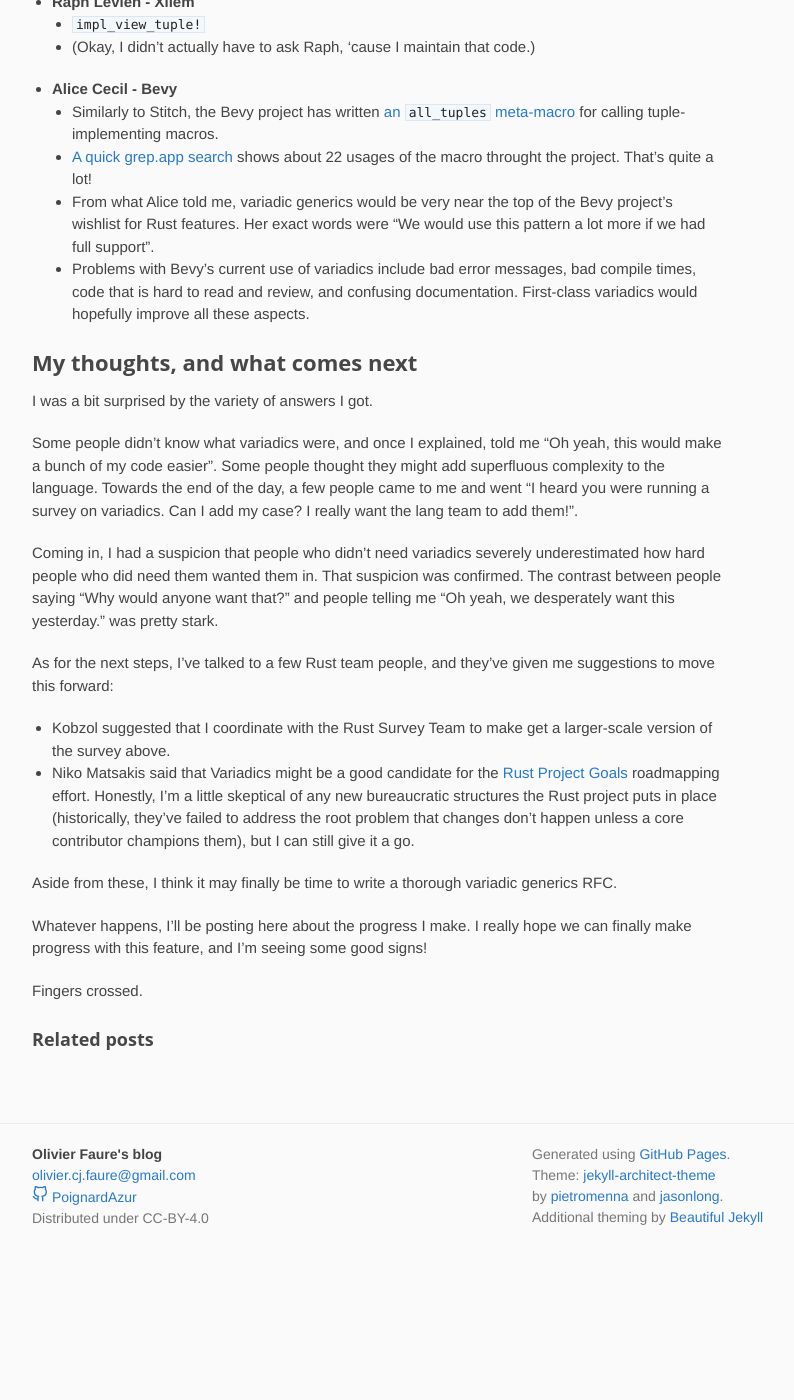
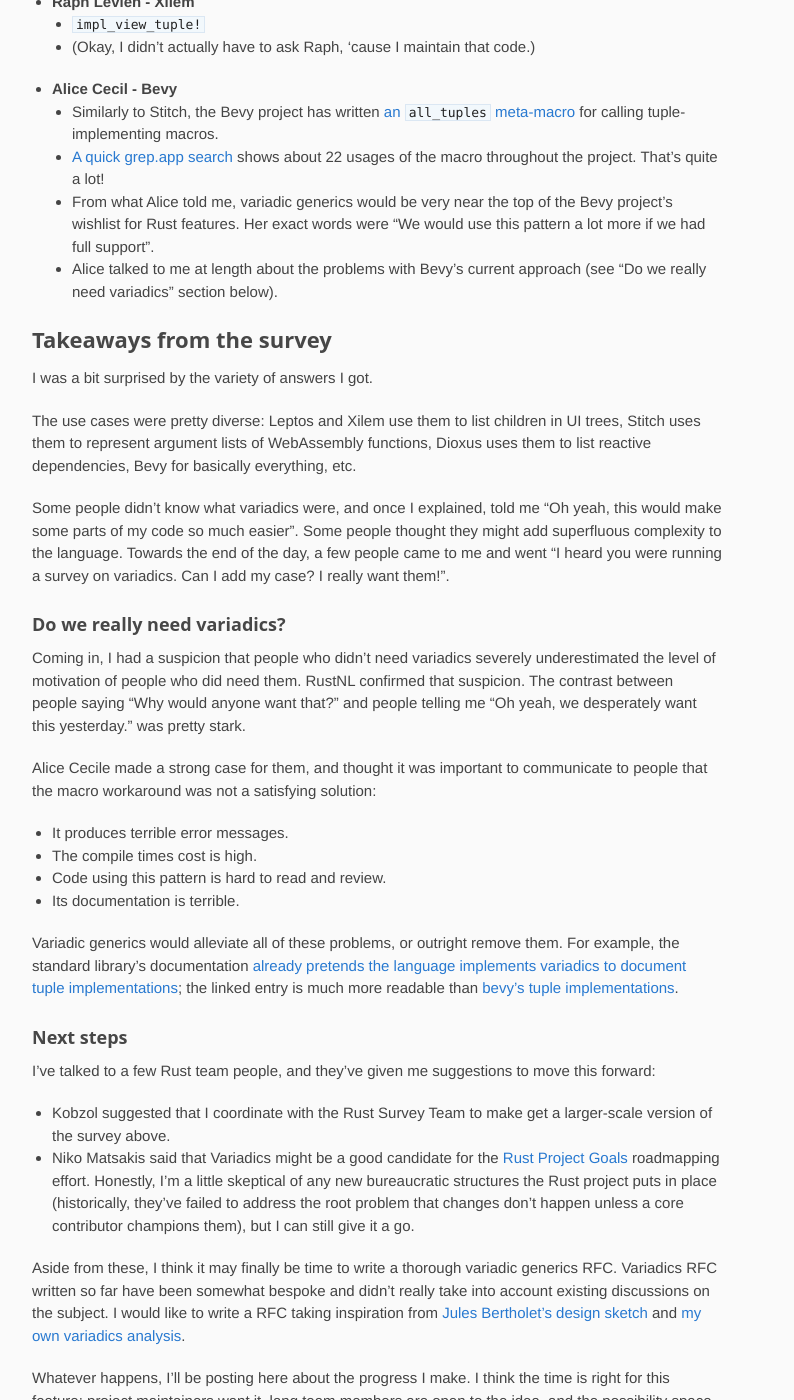
Before and after one commit to PoignardAzur/poignardazur.github.io, a Jekyll site: the page built from drafts/12-report-on-rustnl-variadics.md, in a window 1280 px wide and 1400 px high, scrolled down 2734 px. Shown: the whole window, without its empty margins (138-932 px from the left). Built offline with Jekyll 4.4.1, drawn with Linux system fonts in a browser that asks for light colours; comment, search, counter and statistics services are not loaded; before the commit the page ends 3983 px from its top, so only the background shows below that; some of the changed text lies outside the part shown.

Commit message:
Update RustNL variadics draft

````diff
--- a/drafts/12-report-on-rustnl-variadics.md
+++ b/drafts/12-report-on-rustnl-variadics.md
@@ -3,7 +3,7 @@
 title: Report on variadic generics discussion at RustNL.
 ---
 
-This is summary of a bunch of discussions that took place at [RustNL's Unconference](https://2024.rustnl.org/unconf/), where developers representing various projects in [the Rust programming language](https://www.rust-lang.org/) came together to chat and find common ground.
+This is a summary of a bunch of discussions that took place at [RustNL's Unconference](https://2024.rustnl.org/unconf/), where developers representing various projects in [the Rust programming language](https://www.rust-lang.org/) came together to chat and find common ground.
 
 During the Unconference, I ran a survey among developers of the GUI subgroups (and a few others) to see if their projects could benefit from the addition of **Variadic Generics** to the language.
 
@@ -12,11 +12,11 @@
 
 ## Variadic what?
 
-"Variadic generics", or variadic templates, cover a wide array of features that a language can implement. Usually, "variadic" means that some function or type can have an unlimited number of arguments. "Variadic generic" means those arguments are handled in the type system, not just type-erased.
+"Variadic generics", or variadic templates, cover a wide array of features that a language can implement. Usually, "variadic" means that some function or type can have an unlimited number of arguments. "Variadic generics" means those arguments are handled in the type system, not just type-erased.
 
 In Rust, you can think of variadic generics as "being able to implement a trait for tuples with an arbitrary number of fields". You can already implement traits for arrays of any size, but an array's elements are all the same type. Variadic generics would cover tuples with heterogenous fields (eg normal tuples).
 
-With that feature, implementing a trait for tuple might look like this (original code don't steal):
+With that feature, implementing a trait for tuples might look like this (original code don't steal):
 
 ```rust
 impl<...Ts: SomeTrait> SomeTrait for (...Ts) {
@@ -72,7 +72,7 @@
 
 The specific question I asked at the Unconference was: **"Are there specific cases in your existing code where your life could get easier if Rust had variadic generics?"**.
 
-I'm only listing positive answers here: I had a bunch of answers along the lines of "how, that sounds cool, but I don't really need it for my project" which I didn't write down.
+I'm only listing positive answers here: I had a bunch of answers along the lines of "Wow, that sounds cool, but I don't really need it for my project" which I didn't write down.
 
 - **Ben Wishovich - Leptos:**
 
@@ -105,26 +105,41 @@
 
 - **Alice Cecil - Bevy**
   - Similarly to Stitch, the Bevy project has written [an `all_tuples` meta-macro](https://github.com/bevyengine/bevy/blob/bfc13383e0a0800c1e9c57454ae5454f5891ba8a/crates/bevy_utils/macros/src/lib.rs#L110) for calling tuple-implementing macros.
-  - [A quick grep.app search](https://grep.app/search?q=all_tuples&filter[repo][0]=bevyengine/bevy) shows about 22 usages of the macro throught the project. That's quite a lot!
+  - [A quick grep.app search](https://grep.app/search?q=all_tuples&filter[repo][0]=bevyengine/bevy) shows about 22 usages of the macro throughout the project. That's quite a lot!
   - From what Alice told me, variadic generics would be very near the top of the Bevy project's wishlist for Rust features. Her exact words were "We would use this pattern a lot more if we had full support".
-  - Problems with Bevy's current use of variadics include bad error messages, bad compile times, code that is hard to read and review, and confusing documentation. First-class variadics would hopefully improve all these aspects.
+  - Alice talked to me at length about the problems with Bevy's current approach (see "Do we really need variadics" section below).
 
 
-## My thoughts, and what comes next
+## Takeaways from the survey
 
 I was a bit surprised by the variety of answers I got.
 
-Some people didn't know what variadics were, and once I explained, told me "Oh yeah, this would make a bunch of my code easier". Some people thought they might add superfluous complexity to the language. Towards the end of the day, a few people came to me and went "I heard you were running a survey on variadics. Can I add my case? I really want the lang team to add them!".
+The use cases were pretty diverse: Leptos and Xilem use them to list children in UI trees, Stitch uses them to represent argument lists of WebAssembly functions, Dioxus uses them to list reactive dependencies, Bevy for basically everything, etc.
 
-Coming in, I had a suspicion that people who didn't need variadics severely underestimated how hard people who did need them wanted them in. That suspicion was confirmed. The contrast between people saying "Why would anyone want that?" and people telling me "Oh yeah, we desperately want this yesterday." was pretty stark.
+Some people didn't know what variadics were, and once I explained, told me "Oh yeah, this would make some parts of my code so much easier". Some people thought they might add superfluous complexity to the language. Towards the end of the day, a few people came to me and went "I heard you were running a survey on variadics. Can I add my case? I really want them!".
 
-As for the next steps, I've talked to a few Rust team people, and they've given me suggestions to move this forward:
+### Do we really need variadics?
+
+Coming in, I had a suspicion that people who didn't need variadics severely underestimated the level of motivation of people who did need them. RustNL confirmed that suspicion. The contrast between people saying "Why would anyone want that?" and people telling me "Oh yeah, we desperately want this yesterday." was pretty stark.
+
+Alice Cecile made a strong case for them, and thought it was important to communicate to people that the macro workaround was not a satisfying solution:
+
+- It produces terrible error messages.
+- The compile times cost is high.
+- Code using this pattern is hard to read and review.
+- Its documentation is terrible.
+
+Variadic generics would alleviate all of these problems, or outright remove them. For example, the standard library's documentation [already pretends the language implements variadics to document tuple implementations](https://doc.rust-lang.org/std/hash/trait.Hash.html#impl-Hash-for-\(T,\)); the linked entry is much more readable than [bevy's tuple implementations](https://docs.rs/bevy/latest/bevy/ecs/query/trait.QueryFilter.html#impl-QueryFilter-for-\(F0,+F1,+F2,+F3,+F4,+F5,+F6,+F7,+F8,+F9,+F10,+F11\)).
+
+### Next steps
+
+I've talked to a few Rust team people, and they've given me suggestions to move this forward:
 
 - Kobzol suggested that I coordinate with the Rust Survey Team to make get a larger-scale version of the survey above.
 - Niko Matsakis said that Variadics might be a good candidate for the [Rust Project Goals](https://blog.rust-lang.org/inside-rust/2024/05/07/announcing-project-goals.html) roadmapping effort. Honestly, I'm a little skeptical of any new bureaucratic structures the Rust project puts in place (historically, they've failed to address the root problem that changes don't happen unless a core contributor champions them), but I can still give it a go.
 
-Aside from these, I think it may finally be time to write a thorough variadic generics RFC.
+Aside from these, I think it may finally be time to write a thorough variadic generics RFC. Variadics RFC written so far have been somewhat bespoke and didn't really take into account existing discussions on the subject. I would like to write a RFC taking inspiration from [Jules Bertholet's design sketch](https://hackmd.io/@Jules-Bertholet/HJFy6uzDh) and [my own variadics analysis](https://poignardazur.github.io/2021/01/30/variadic-generics/).
 
-Whatever happens, I'll be posting here about the progress I make. I really hope we can finally make progress with this feature, and I'm seeing some good signs!
+Whatever happens, I'll be posting here about the progress I make. I think the time is right for this feature: project maintainers want it, lang team members are open to the idea, and the possibility space has been thoroughly mapped. I'm seeing some good signs we can finally make progress!
 
 Fingers crossed.
````
Also changed, not shown: other parts of drafts/12-report-on-rustnl-variadics.md (+4 -4 lines).
